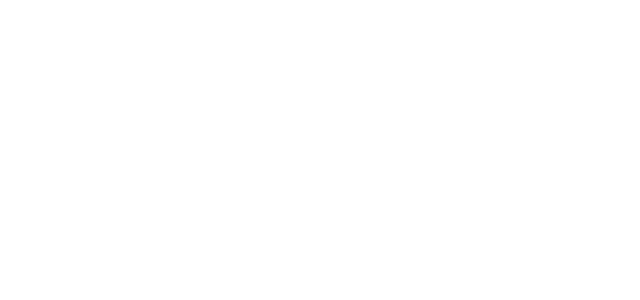
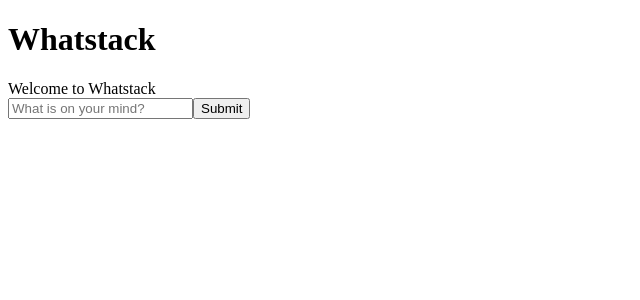
Before and after one commit to FayeCarter/WhatStack, a React (Create React App) app in the folder client/: page /rooms in a window 1280 px wide. Shown: the top 300 px of the page, without its empty margins (0-640 px from the left). Built offline with nearby package versions, Linux system fonts and the light colour scheme.

Commit message:
Feat: add rooms component

```diff
--- a/client/src/App.js
+++ b/client/src/App.js
@@ -1,16 +1,18 @@
-import React, { Component } from 'react';
-import { BrowserRouter as Router, Route } from 'react-router-dom';
-import Join from './component/Join.js';
-import Chat from './component/Chat.js';
+import React, { Component } from "react";
+import { BrowserRouter as Router, Route } from "react-router-dom";
+import Join from "./component/Join.js";
+import Chat from "./component/Chat.js";
+import Rooms from "./component/Rooms.js";
 
 const App = () => {
-  return(
+  return (
     <Router>
-      <Route path='/' exact component={ Join }/>
-      <Route path='/chat' exact component={ Chat }/>
+      <Route path="/" exact component={Join} />
+      <Route path="/chat" exact component={Chat} />
+      <Route path="/rooms" exact component={Rooms} />
     </Router>
-    );
-}
+  );
+};
 
 export default App;
 // import './App.css';
@@ -22,7 +24,6 @@ export default App;
 //   state = {
 //     message: ''
 //   }
-
 
 //   componentDidMount() {
 //     this.fetchMessage()
--- a/client/src/component/Join.js
+++ b/client/src/component/Join.js
@@ -1,18 +1,26 @@
-import React, { useState } from 'react';
-import { Link } from 'react-router-dom';
+import React, { useState } from "react";
+import { Link } from "react-router-dom";
 
 const Join = () => {
-  const [name, setName] = useState('');
-  return(
+  const [name, setName] = useState("");
+  return (
     <div>
-    <h1>Join</h1>
-    <Link onClick={event => (!name) ? event.preventDefault() : null } to= {`/chat?name=${name}`} >
-    <input placeholder='name' type='text' onChange={(event)=> {setName(event.target.value)}}></input>
-    <button type='submit'>Join</button>
-    </Link>
+      <h1>Join</h1>
+      <Link
+        onClick={(event) => (!name ? event.preventDefault() : null)}
+        to={`/rooms?name=${name}`}
+      >
+        <input
+          placeholder="name"
+          type="text"
+          onChange={(event) => {
+            setName(event.target.value);
+          }}
+        ></input>
+        <button type="submit">Join</button>
+      </Link>
     </div>
-  )
-}
+  );
+};
 
-
-export default Join
+export default Join;
--- /dev/null
+++ b/client/src/component/Rooms.js
@@ -0,0 +1,23 @@
+import React, { useState, useEffect } from "react";
+import queryString from "query-string";
+import io from "socket.io-client";
+import { Link } from "react-router-dom";
+let socket;
+const Rooms = ({ location }) => {
+  return (
+    <div>
+      <h1>Whatstack</h1>
+      <div className="topic-box">
+        <div>Welcome to Whatstack</div>
+      </div>
+      <input
+        type="text"
+        className="chat-input"
+        placeholder="What is on your mind?"
+      />
+      <button>Submit</button>
+    </div>
+  );
+};
+
+export default Rooms;
```
